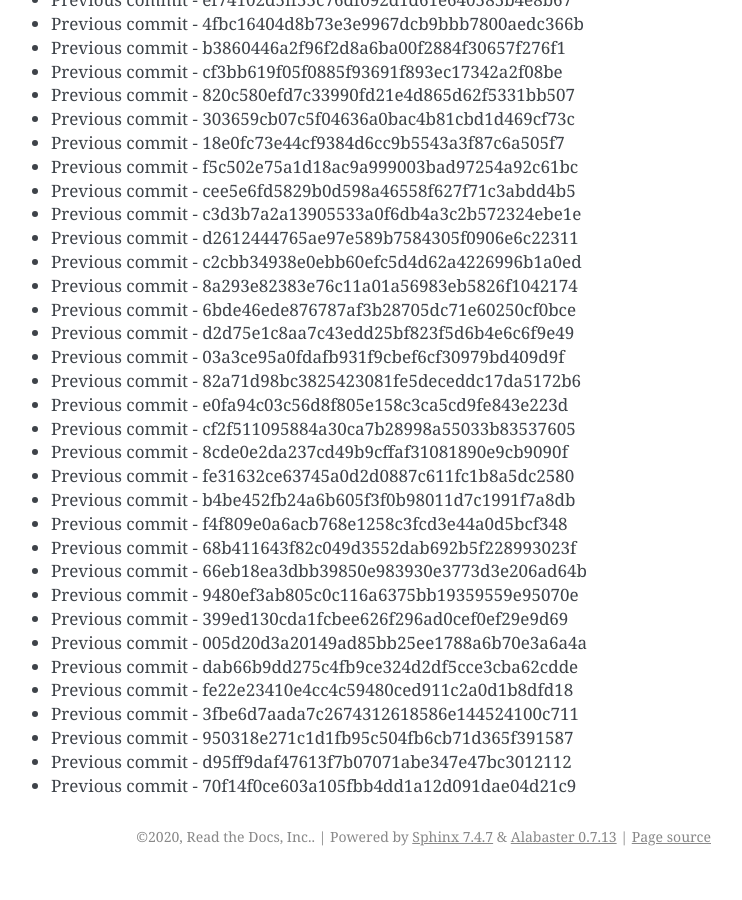
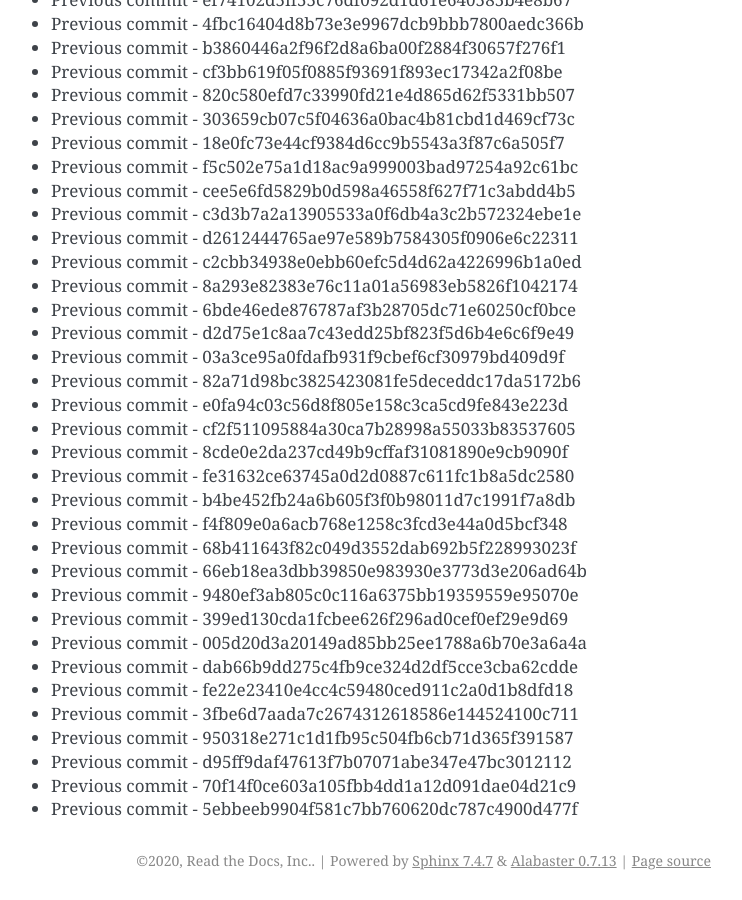
Before and after one commit to readthedocs/rtd-git-stresstest, a Sphinx documentation site: the page built from docs/updates.rst, in a window 1280 px wide and 900 px high, scrolled down 86205 px. Shown: the whole window, without its empty margins (399-1141 px from the left). Built offline with Sphinx 7.4.7, drawn with Linux system fonts in a browser that asks for light colours; before the commit the page ends 87081 px from its top, so only the background shows below that.

Commit message:
Generating commit from previous: 5ebbeeb9904f581c7bb760620dc787c4900d477f

```diff
--- a/docs/updates.rst
+++ b/docs/updates.rst
@@ -3654,3 +3654,4 @@ It can be tested for any performance characteristics.
 * Previous commit - 950318e271c1d1fb95c504fb6cb71d365f391587
 * Previous commit - d95ff9daf47613f7b07071abe347e47bc3012112
 * Previous commit - 70f14f0ce603a105fbb4dd1a12d091dae04d21c9
+* Previous commit - 5ebbeeb9904f581c7bb760620dc787c4900d477f
```
